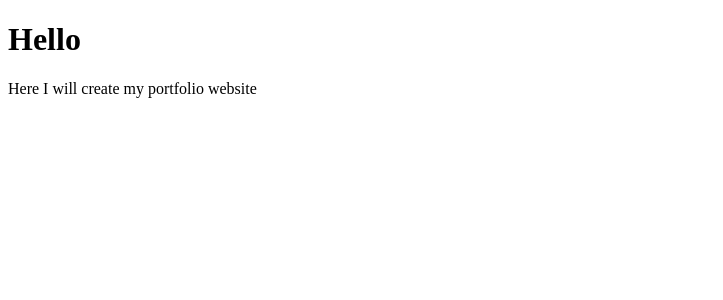
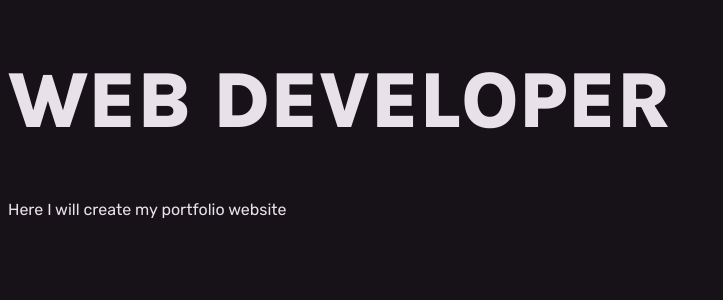
Before and after one commit to RVilums/portfolio-main, a React (Create React App) app: page / in a window 1280 px wide. Shown: the top 300 px of the page, without its empty margins (0-723 px from the left). Built offline with nearby package versions, Linux system fonts and the light colour scheme.

Commit message:
Add files via upload

```diff
--- a/src/App.js
+++ b/src/App.js
@@ -3,7 +3,7 @@ import "./global.styles.scss";
 function App() {
   return (
     <>
-      <h1>Hello</h1>
+      <h1>WEB DEVELOPER</h1>
       <p>Here I will create my portfolio website</p>
     </>
   );
--- a/src/global.styles.scss
+++ b/src/global.styles.scss
@@ -1,7 +1,29 @@
+@import url("https://fonts.googleapis.com/css2?family=Karla:wght@800&family=Oswald:wght@500;700&family=Rubik:ital,wght@0,300;0,400;1,300;1,400&display=swap");
+
 :root {
   --text: #e9e1ea;
   --background: #171118;
   --primary-button: #a7a686;
   --secondary-button: #2c202c;
   --accent: #547372;
+
+  --ff-extra-bold: 800;
+
+  --text-2: #010204;
+  --background-2: #f3f5fc;
+  --primary-button-2: #552fa7;
+  --secondary-button-2: #f0dbf5;
+  --accent-2: #912fa7;
 }
+
+h1 {
+  font-family: "Karla", sans-serif;
+  font-weight: var(--ff-extra-bold);
+  font-size: 5rem;
+}
+
+body {
+  background: var(--background);
+  font-family: "Rubik", sans-serif;
+  color: var(--text);
+}
```
Also changed, not shown: package.json (line endings or trailing spaces), public/index.html (line endings or trailing spaces), public/manifest.json, public/robots.txt, src/index.js (line endings or trailing spaces), 2 other files (tests, documents, lock files or other folders).
